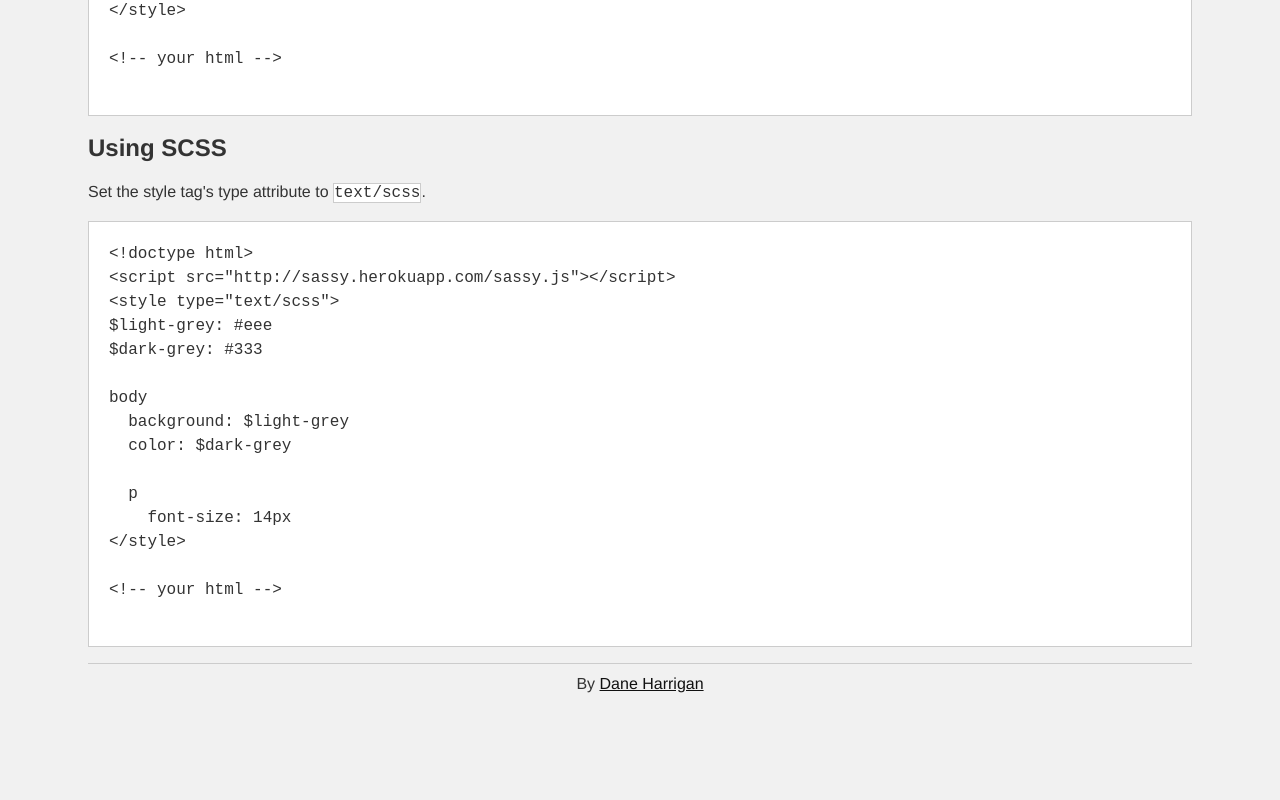
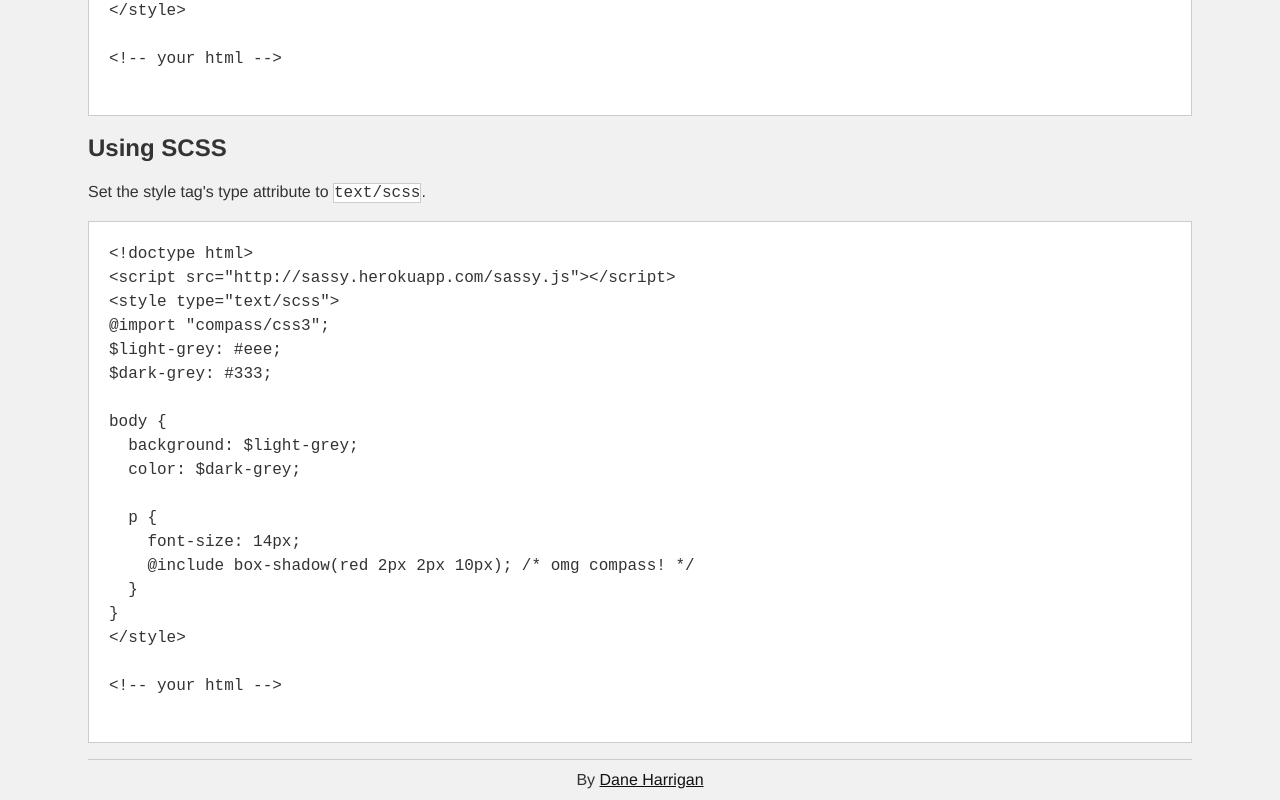
Before and after one commit to daneharrigan/sassy, a plain HTML site: page public/index.html in a window 1280 px wide. Shown: the part 523-1323 px from the top of the page. Before the commit the page ends 1227 px from the top, so only its background shows below. Drawn offline with Linux system fonts and the light colour scheme.

Commit message:
fix scss example

```diff
--- a/public/index.html
+++ b/public/index.html
@@ -65,15 +65,19 @@ body
 &lt;!doctype html&gt;
 &lt;script src="http://sassy.herokuapp.com/sassy.js"&gt;&lt;/script&gt;
 &lt;style type="text/scss"&gt;
-$light-grey: #eee
-$dark-grey: #333
+@import "compass/css3";
+$light-grey: #eee;
+$dark-grey: #333;
 
-body
-  background: $light-grey
-  color: $dark-grey
+body {
+  background: $light-grey;
+  color: $dark-grey;
 
-  p
-    font-size: 14px
+  p {
+    font-size: 14px;
+    @include box-shadow(red 2px 2px 10px); /* omg compass! */
+  }
+}
 &lt;/style&gt;
 
 &lt;!-- your html --&gt;
```
